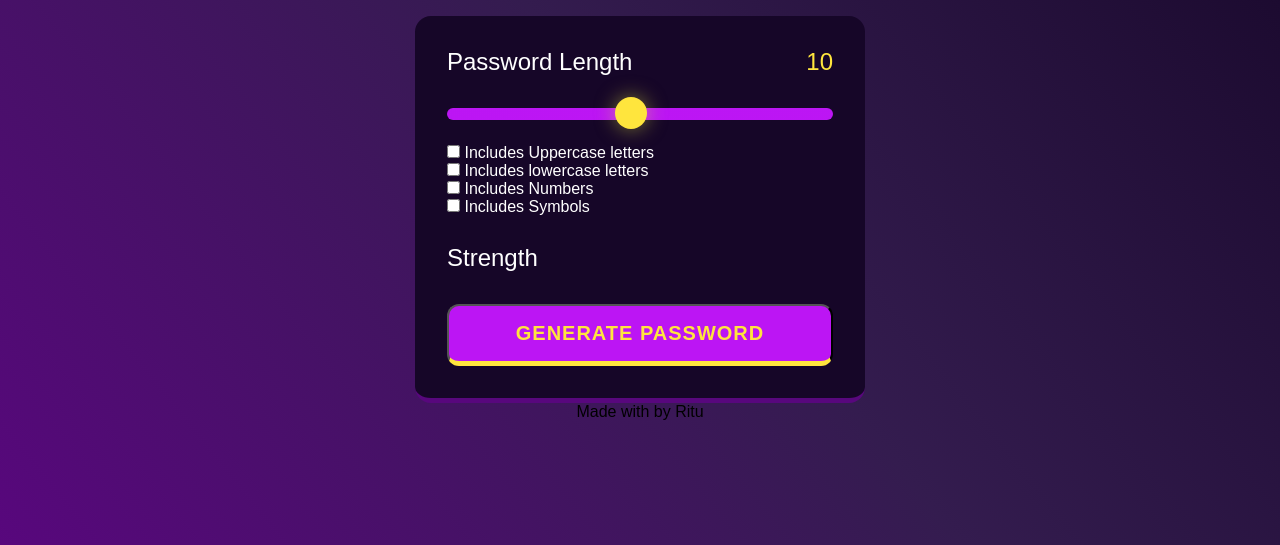
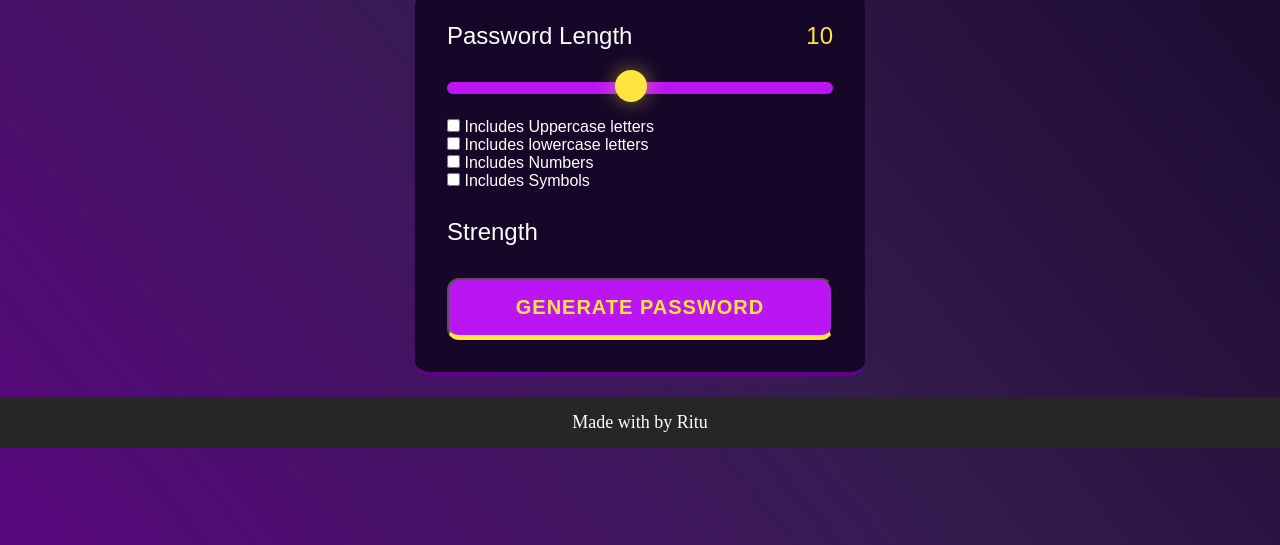
Before and after one commit to Ritukrish/PasswordGenerate, a plain HTML site: page index.html in a window 1280 px wide. Shown: the part 255-800 px from the top of the page. Drawn offline with Linux system fonts and the light colour scheme.

Commit message:
Update style.css

```diff
--- a/style.css
+++ b/style.css
@@ -68,6 +68,17 @@ h1{
     letter-spacing: 1px;
     padding-right: 3.25rem;
     border: none;
+}
+.copyright {
+    width: 100%;
+    text-align: center;
+    padding: 15px 0;
+    background: #262626;
+    font-weight: 300;
+    margin-top: 20px;
+    font-size: 18px;
+    color: white;
+    font-family: 'Edu SA Beginner', "cursive";
 }
 
 .display::placeholder{
```
